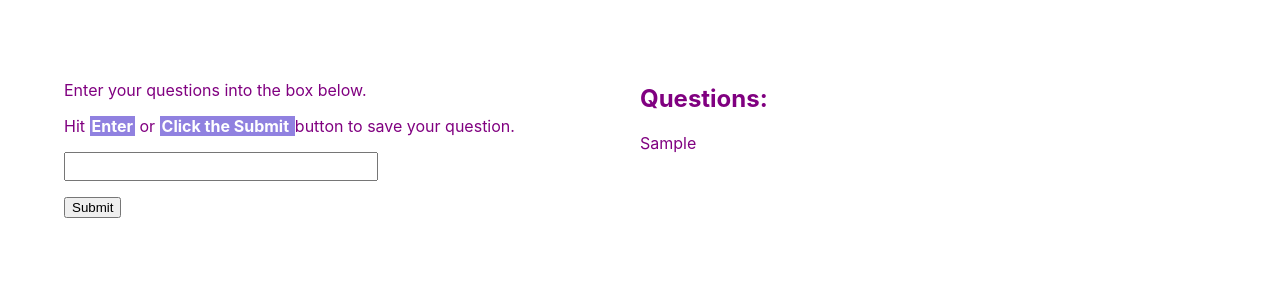
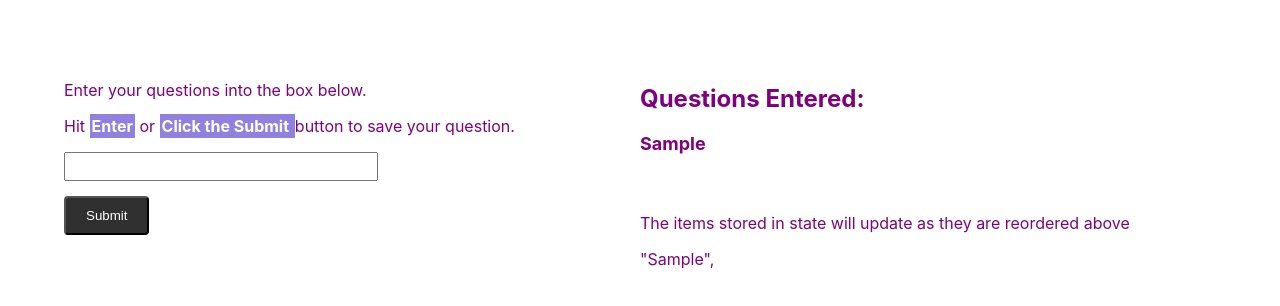
Before and after one commit to rainbow82/react-draggable-list, a React (Create React App) app: page / in a window 1280 px wide. Both pictures are taken after typing "Sample" into the empty fields and a click on the button "Submit". Shown: the top 306 px of the page. Built offline with nearby package versions, Linux system fonts and the light colour scheme; the HTML template or start-up script is replaced by a standard one.

Commit message:
display the upaated state to user, css updates

```diff
--- a/src/QuestionInput.js
+++ b/src/QuestionInput.js
@@ -1,5 +1,5 @@
 import React, {useState} from 'react';
-import Question from './Question'
+import QuestionList from './QuestionList'
 
 const QuestionInput = () => {
 
@@ -7,10 +7,14 @@ const QuestionInput = () => {
   const [itemName, setItemName] = useState("");
 
   const addItem = () => {
-    // event.preventDefault();
-    setItems([...items, itemName]);
-    setItemName("");
-    console.log(items);
+    if (!itemName) {
+      alert('You must enter a question');
+    } else {
+      // event.preventDefault();
+      setItems([...items, itemName]);
+      setItemName("");
+      console.log(items);
+    }
   };
 
   return(
@@ -31,10 +35,10 @@ const QuestionInput = () => {
             />
           </label>
         </form>
-        <button onClick={ addItem }>Submit</button>
+        <button onClick={ addItem } className='c-QuestionInput-submit'>Submit</button>
       </div>
     <div>
-      <Question items={ items }/>
+      <QuestionList items={ items }/>
     </div>
     </div>
   )
--- a/src/Question.js
+++ b/src/QuestionList.js
@@ -8,7 +8,7 @@ const initialDragAndDropState = {
   updatedOrder: []
 }
 
-const Question = ({ items }) => {
+const QuestionList = ({ items }) => {
 
   const [dragAndDrop, setDragAndDrop] = useState( initialDragAndDropState );
   const [list, setList] = useState( items );
@@ -97,13 +97,13 @@ const Question = ({ items }) => {
 
   return(
   <div className="c-QuestionList">
-    <h2>Questions: </h2>
+    <h2>Questions Entered: </h2>
     <div className='c-QuestionList-container'>
       {items.length === 0 ? (
         <h4>No Questions Found</h4>
       ) : (
         list.map((item, index) => (
-        <p
+        <p className='c-QuestionList-question'
         key={index}
         draggable="true"
         onDragStart={onDragStart}
@@ -115,9 +115,11 @@ const Question = ({ items }) => {
         ))
       )}
     </div>
+    <p>The items stored in state will update as they are reordered above</p>
+    <div className='c-QuestionList-array'>{items.length !== 0 ? `"${list}",`: "There are no questions currently stored in state. Please enter a question"}</div>
   </div>
   )
 
 }
 
-export default Question;
+export default QuestionList;
--- a/src/index.css
+++ b/src/index.css
@@ -23,11 +23,18 @@ code {
   font-weight: bold;
   color: white;
   background-color: #9081e0;
-  padding: 0 2px
+  padding: 2px;
 }
 
 .c-QuestionInput-form-label {
   display: block;
+}
+
+.c-QuestionInput-submit {
+  color: white;
+  background-color: #303030;
+  padding: 10px 20px;
+  border-radius: 4px;
 }
 
 .c-QuestionInput-form-text-area {
@@ -37,15 +44,14 @@ code {
   padding: 5px;
 }
 
-
-
-.question {
-  padding: 15px;
-}
-
-.c-QuesitionList-container {
+.c-QuestionList-container {
   color: #303030;
   font-size: large;
   width: fit-content;
-  /* grid-column-start: 3; */
+  padding-bottom: 25px;
 }
+
+.c-QuestionList-question {
+  color: purple;
+  font-weight: bold;
+}
```
